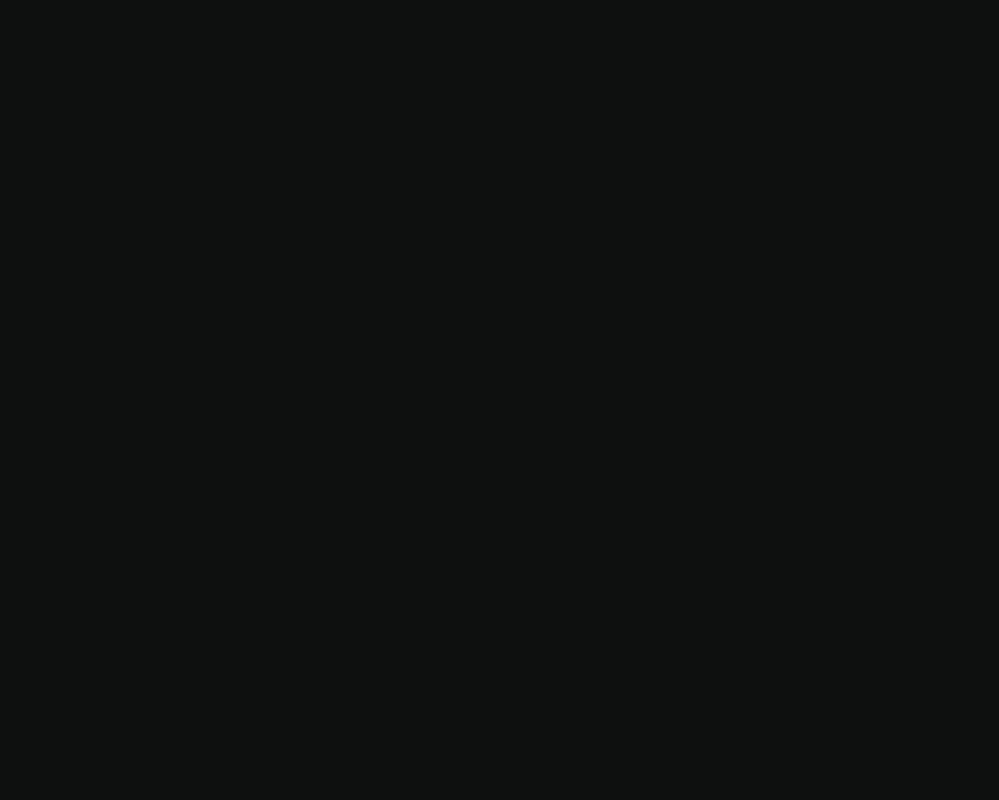
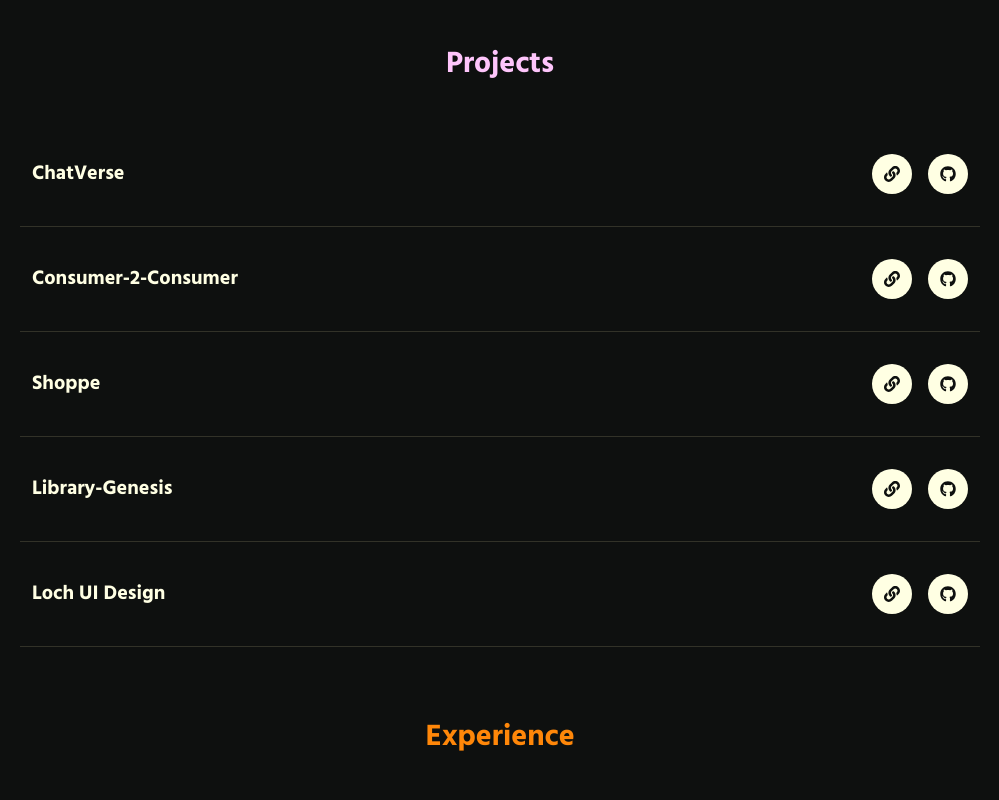
Before and after one commit to mud1tx/My-Portfolio, a Next.js app: page / in a window 1280 px wide. Shown: the part 1580-2380 px from the top of the page, without its empty margins (140-1139 px from the left). Before the commit the page ends 1554 px from the top, so only its background shows below. Built offline with nearby package versions, Linux system fonts and the light colour scheme.

Commit message:
added all the remaining components in the main page

```diff
--- a/app/(Home)/page.tsx
+++ b/app/(Home)/page.tsx
@@ -1,9 +1,11 @@
 import React from "react";
 import Navbar from "../components/Navbar";
 import HeroPage from "./Hero";
-import Footer from "../components/Footer";
 import WhatIDoPage from "./WhatIDo";
 import Skills from "./Skills";
+import Projects from "./Projects";
+import Experience from "./Experience";
+import Footer from "../components/Footer";
 
 const HomePage = () => {
   return (
@@ -12,7 +14,9 @@ const HomePage = () => {
       <HeroPage />
       <WhatIDoPage />
       <Skills />
-      {/* <Footer /> */}
+      <Projects />
+      <Experience />
+      <Footer />
     </div>
   );
 };
```
